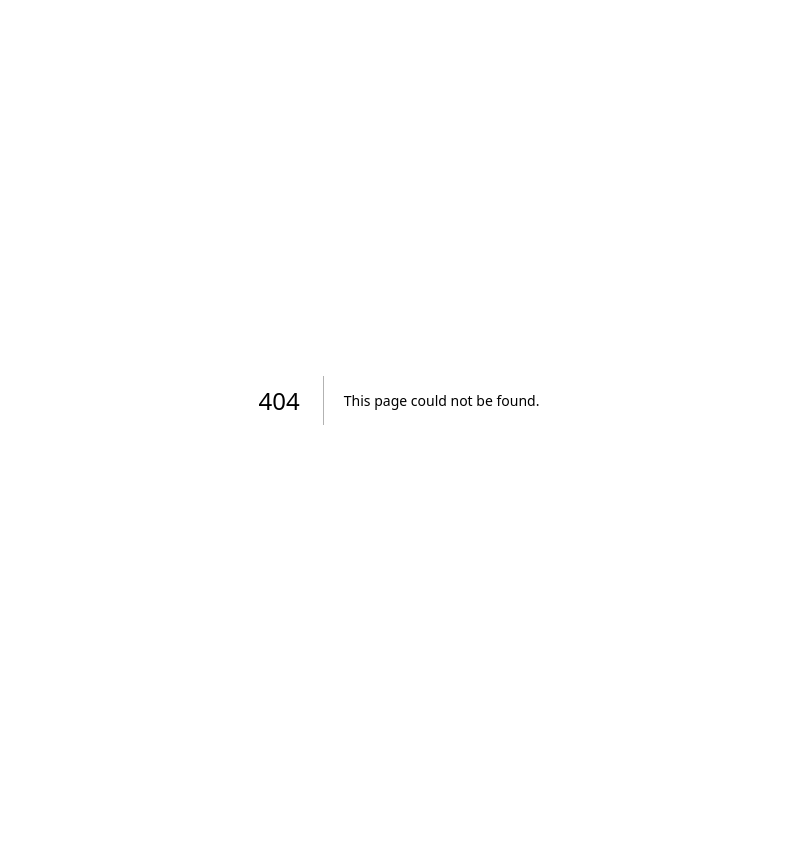
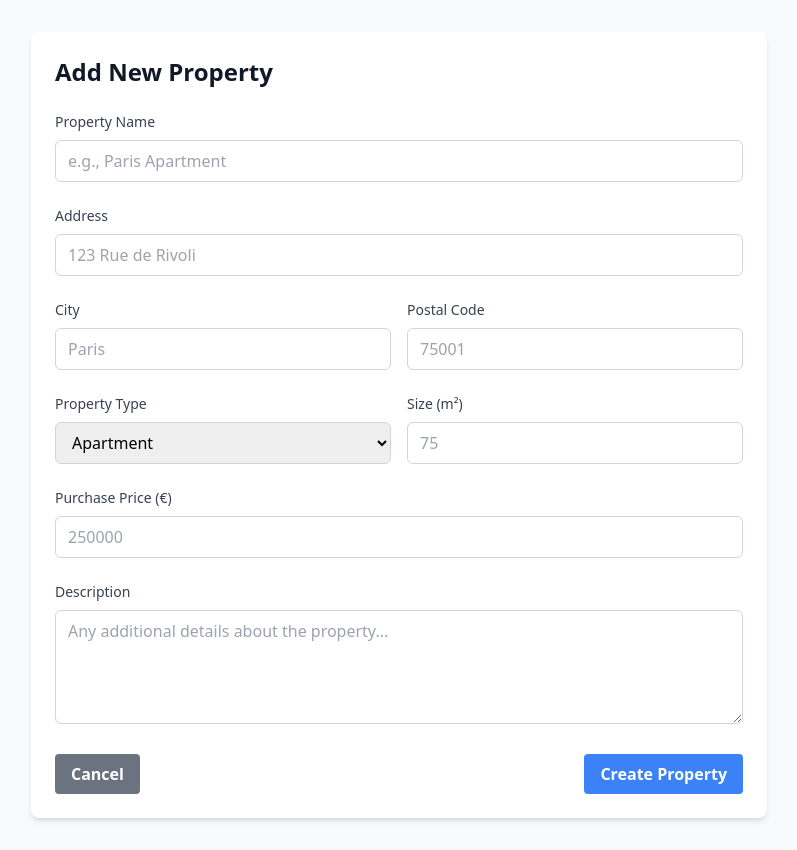
Before and after one commit to Geppix140269/investiscope-ppm, a Next.js app: page /properties/new in a window 1280 px wide. Before the commit this address had no page. Shown: the whole page, without its empty margins (241-1038 px from the left). Before the commit the page ends 800 px from the top, so only its background shows below. Built offline with nearby package versions, Linux system fonts and the light colour scheme; no server answers.

Commit message:
Create page.tsx

```diff
--- /dev/null
+++ b/app/properties/new/page.tsx
@@ -0,0 +1,205 @@
+'use client'
+
+import { useState } from 'react'
+import { createClient } from '@/lib/supabase/client'
+import { useRouter } from 'next/navigation'
+import Link from 'next/link'
+
+export default function NewPropertyPage() {
+  const router = useRouter()
+  const supabase = createClient()
+  const [loading, setLoading] = useState(false)
+  const [formData, setFormData] = useState({
+    name: '',
+    address: '',
+    city: '',
+    postal_code: '',
+    property_type: 'apartment',
+    size_sqm: '',
+    purchase_price: '',
+    description: ''
+  })
+
+  const handleSubmit = async (e: React.FormEvent) => {
+    e.preventDefault()
+    setLoading(true)
+
+    const { data: { user } } = await supabase.auth.getUser()
+
+    if (!user) {
+      router.push('/login')
+      return
+    }
+
+    const { error } = await supabase
+      .from('properties')
+      .insert({
+        ...formData,
+        user_id: user.id,
+        size_sqm: formData.size_sqm ? parseFloat(formData.size_sqm) : null,
+        purchase_price: formData.purchase_price ? parseFloat(formData.purchase_price) : null
+      })
+
+    if (error) {
+      alert('Error creating property: ' + error.message)
+      setLoading(false)
+    } else {
+      router.push('/dashboard')
+    }
+  }
+
+  const handleChange = (e: React.ChangeEvent<HTMLInputElement | HTMLSelectElement | HTMLTextAreaElement>) => {
+    setFormData({
+      ...formData,
+      [e.target.name]: e.target.value
+    })
+  }
+
+  return (
+    <div className="min-h-screen bg-gray-50 py-8">
+      <div className="max-w-3xl mx-auto px-4">
+        <div className="bg-white rounded-lg shadow-md p-6">
+          <h1 className="text-2xl font-bold text-gray-900 mb-6">Add New Property</h1>
+
+          <form onSubmit={handleSubmit} className="space-y-6">
+            <div>
+              <label className="block text-sm font-medium text-gray-700 mb-2">
+                Property Name
+              </label>
+              <input
+                type="text"
+                name="name"
+                required
+                value={formData.name}
+                onChange={handleChange}
+                className="w-full px-3 py-2 border border-gray-300 rounded-md focus:outline-none focus:ring-blue-500 focus:border-blue-500"
+                placeholder="e.g., Paris Apartment"
+              />
+            </div>
+
+            <div>
+              <label className="block text-sm font-medium text-gray-700 mb-2">
+                Address
+              </label>
+              <input
+                type="text"
+                name="address"
+                required
+                value={formData.address}
+                onChange={handleChange}
+                className="w-full px-3 py-2 border border-gray-300 rounded-md focus:outline-none focus:ring-blue-500 focus:border-blue-500"
+                placeholder="123 Rue de Rivoli"
+              />
+            </div>
+
+            <div className="grid grid-cols-2 gap-4">
+              <div>
+                <label className="block text-sm font-medium text-gray-700 mb-2">
+                  City
+                </label>
+                <input
+                  type="text"
+                  name="city"
+                  required
+                  value={formData.city}
+                  onChange={handleChange}
+                  className="w-full px-3 py-2 border border-gray-300 rounded-md focus:outline-none focus:ring-blue-500 focus:border-blue-500"
+                  placeholder="Paris"
+                />
+              </div>
+              <div>
+                <label className="block text-sm font-medium text-gray-700 mb-2">
+                  Postal Code
+                </label>
+                <input
+                  type="text"
+                  name="postal_code"
+                  value={formData.postal_code}
+                  onChange={handleChange}
+                  className="w-full px-3 py-2 border border-gray-300 rounded-md focus:outline-none focus:ring-blue-500 focus:border-blue-500"
+                  placeholder="75001"
+                />
+              </div>
+            </div>
+
+            <div className="grid grid-cols-2 gap-4">
+              <div>
+                <label className="block text-sm font-medium text-gray-700 mb-2">
+                  Property Type
+                </label>
+                <select
+                  name="property_type"
+                  value={formData.property_type}
+                  onChange={handleChange}
+                  className="w-full px-3 py-2 border border-gray-300 rounded-md focus:outline-none focus:ring-blue-500 focus:border-blue-500"
+                >
+                  <option value="apartment">Apartment</option>
+                  <option value="house">House</option>
+                  <option value="commercial">Commercial</option>
+                  <option value="land">Land</option>
+                </select>
+              </div>
+              <div>
+                <label className="block text-sm font-medium text-gray-700 mb-2">
+                  Size (m²)
+                </label>
+                <input
+                  type="number"
+                  name="size_sqm"
+                  value={formData.size_sqm}
+                  onChange={handleChange}
+                  className="w-full px-3 py-2 border border-gray-300 rounded-md focus:outline-none focus:ring-blue-500 focus:border-blue-500"
+                  placeholder="75"
+                />
+              </div>
+            </div>
+
+            <div>
+              <label className="block text-sm font-medium text-gray-700 mb-2">
+                Purchase Price (€)
+              </label>
+              <input
+                type="number"
+                name="purchase_price"
+                value={formData.purchase_price}
+                onChange={handleChange}
+                className="w-full px-3 py-2 border border-gray-300 rounded-md focus:outline-none focus:ring-blue-500 focus:border-blue-500"
+                placeholder="250000"
+              />
+            </div>
+
+            <div>
+              <label className="block text-sm font-medium text-gray-700 mb-2">
+                Description
+              </label>
+              <textarea
+                name="description"
+                value={formData.description}
+                onChange={handleChange}
+                rows={4}
+                className="w-full px-3 py-2 border border-gray-300 rounded-md focus:outline-none focus:ring-blue-500 focus:border-blue-500"
+                placeholder="Any additional details about the property..."
+              />
+            </div>
+
+            <div className="flex justify-between">
+              <Link
+                href="/dashboard"
+                className="bg-gray-500 hover:bg-gray-700 text-white font-bold py-2 px-4 rounded"
+              >
+                Cancel
+              </Link>
+              <button
+                type="submit"
+                disabled={loading}
+                className="bg-blue-500 hover:bg-blue-700 text-white font-bold py-2 px-4 rounded disabled:opacity-50"
+              >
+                {loading ? 'Creating...' : 'Create Property'}
+              </button>
+            </div>
+          </form>
+        </div>
+      </div>
+    </div>
+  )
+}
```
